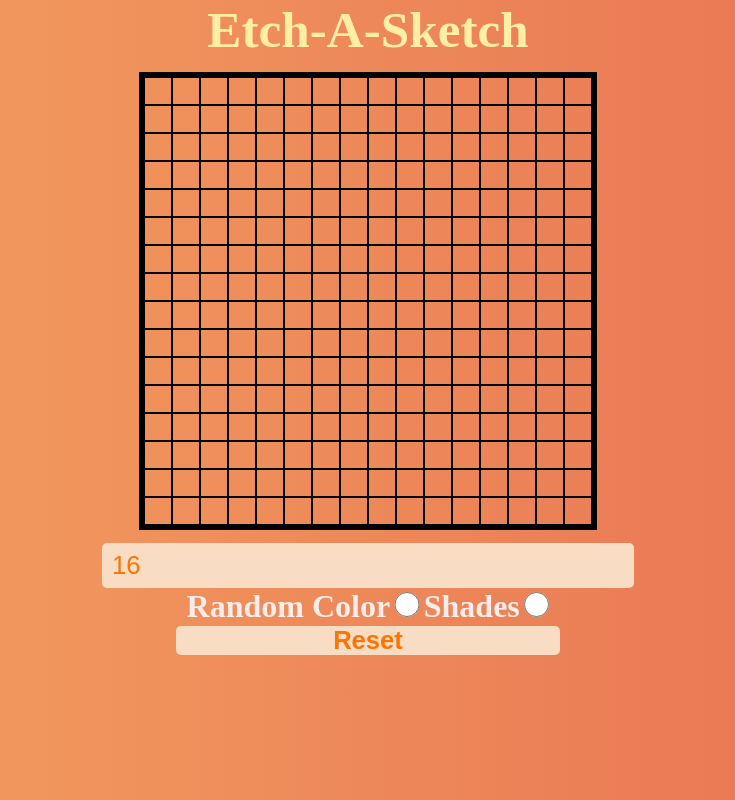
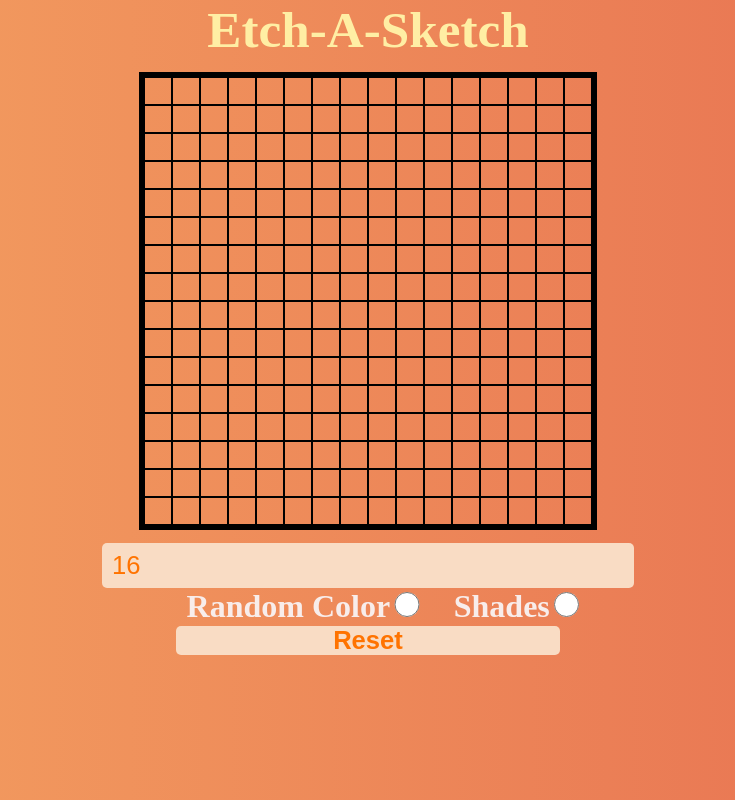
Before and after one commit to S460s/etch-a-sketch, a plain HTML site: page index.html in a window 1280 px wide. Shown: the whole page, without its empty margins (272-1007 px from the left). Drawn offline with Linux system fonts and the light colour scheme.

Commit message:
Added space between the 2 options.

```diff
--- a/style.css
+++ b/style.css
@@ -60,12 +60,13 @@ h1{
 
 #options{
     display: flex;
-    justify-content: space-evenly;
+    justify-content: center;
 }
 .radioText{
     font-size: 2.5vmax;
     color: #f8edeb;
     font-weight: 800;
+    padding-left: 30px;
 }
 input[type=radio]{
     display: inline;
```
